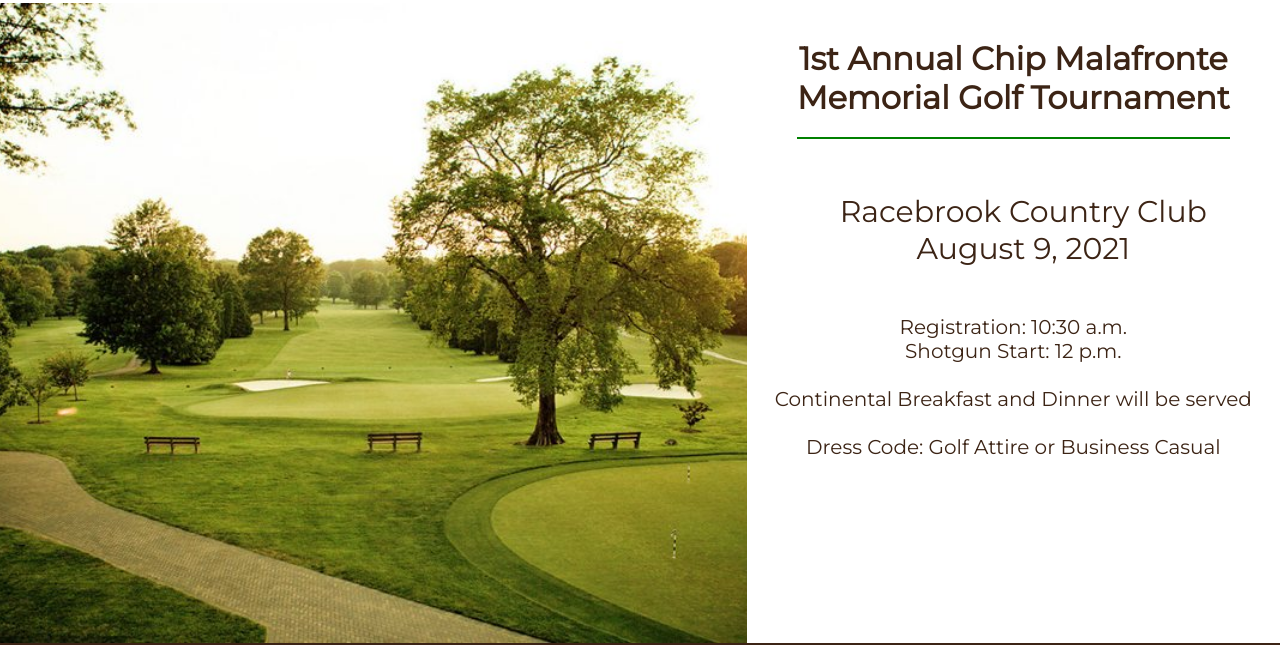
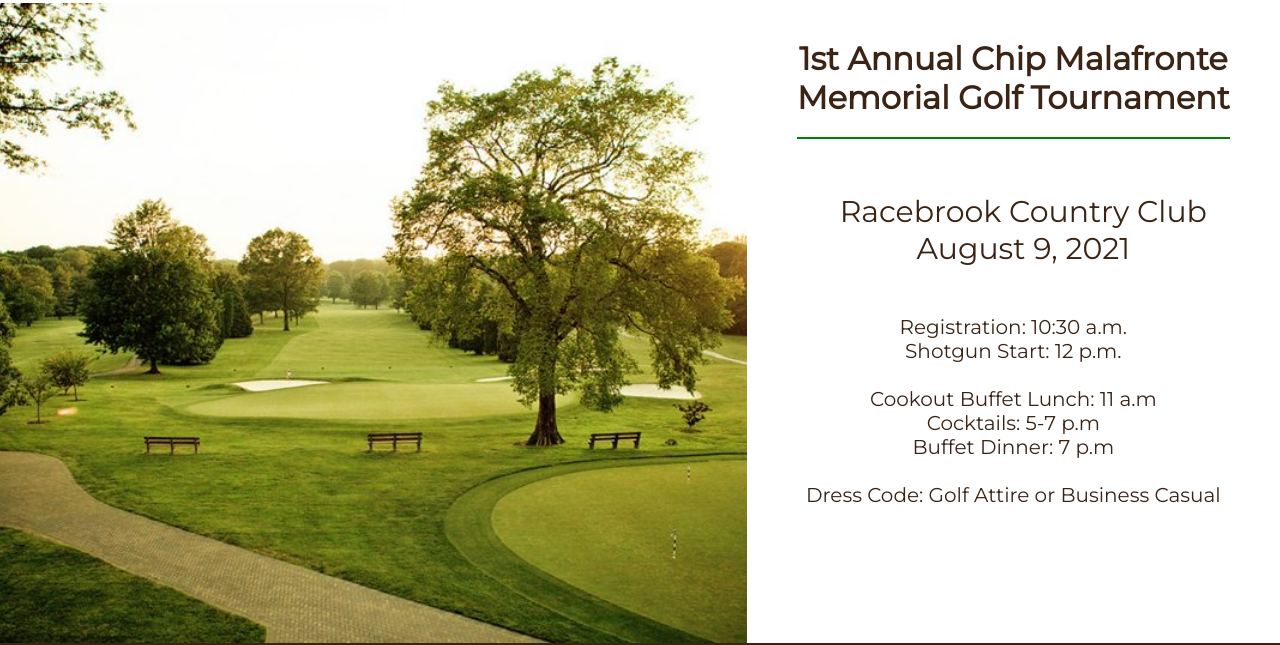
Before and after one commit to frankmalafronte/theBoy, a Gatsby site: page /home in a window 1280 px wide. Shown: the part 869-1514 px from the top of the page. Built offline with nearby package versions, Linux system fonts and the light colour scheme; Gatsby itself is replaced by a stand-in of ours.

Commit message:
change menu

```diff
--- a/src/pages/home.js
+++ b/src/pages/home.js
@@ -59,7 +59,9 @@
         <br/><br/>
         Registration: 10:30 a.m. <br/>Shotgun Start: 12 p.m.
         <br/><br/>
-        Continental Breakfast and Dinner will be served
+        Cookout Buffet Lunch: 11 a.m <br/>
+        Cocktails: 5-7 p.m <br/>
+        Buffet Dinner: 7 p.m
         <br/>
        <br/> Dress Code: Golf Attire or Business Casual
         </div>
```
